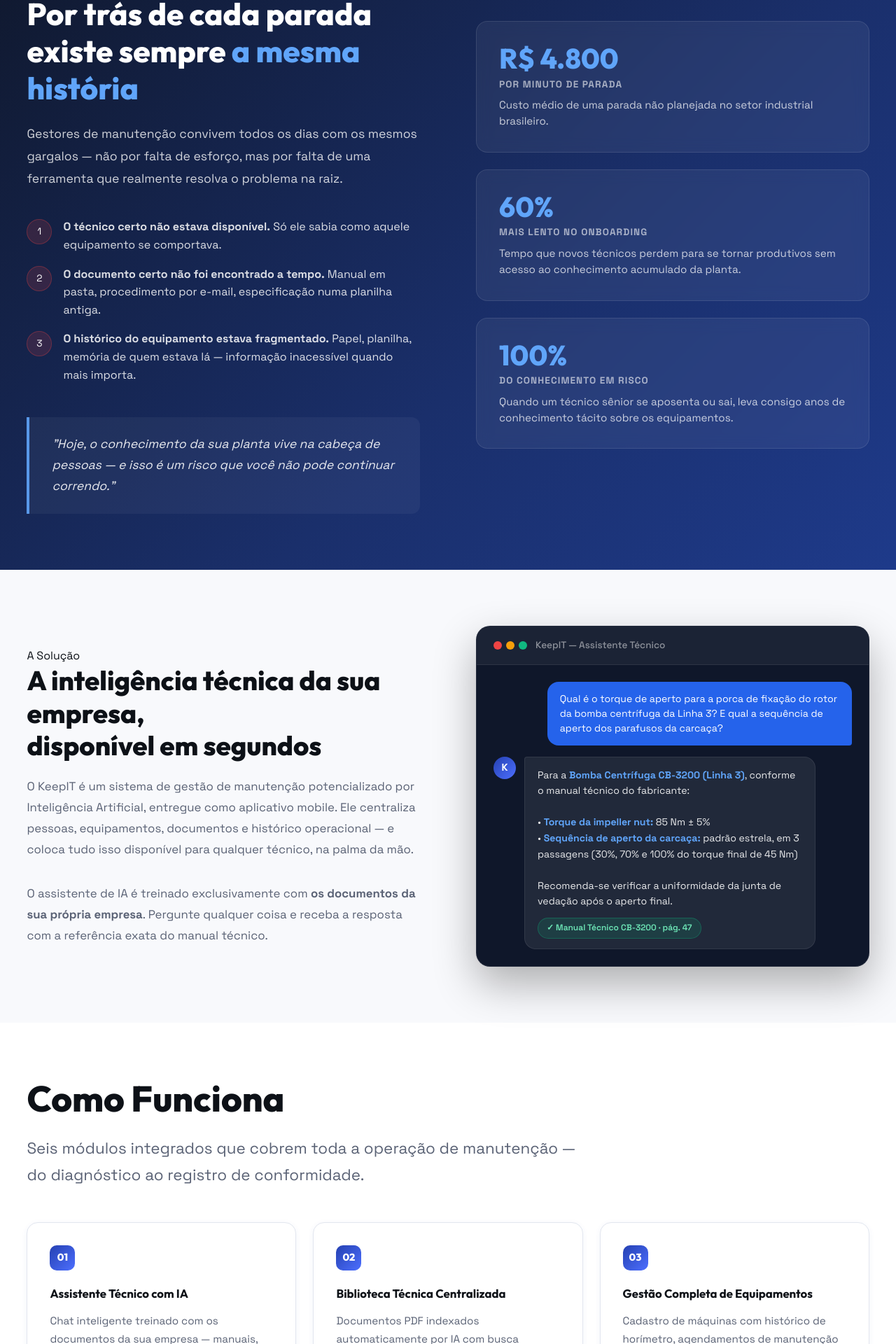
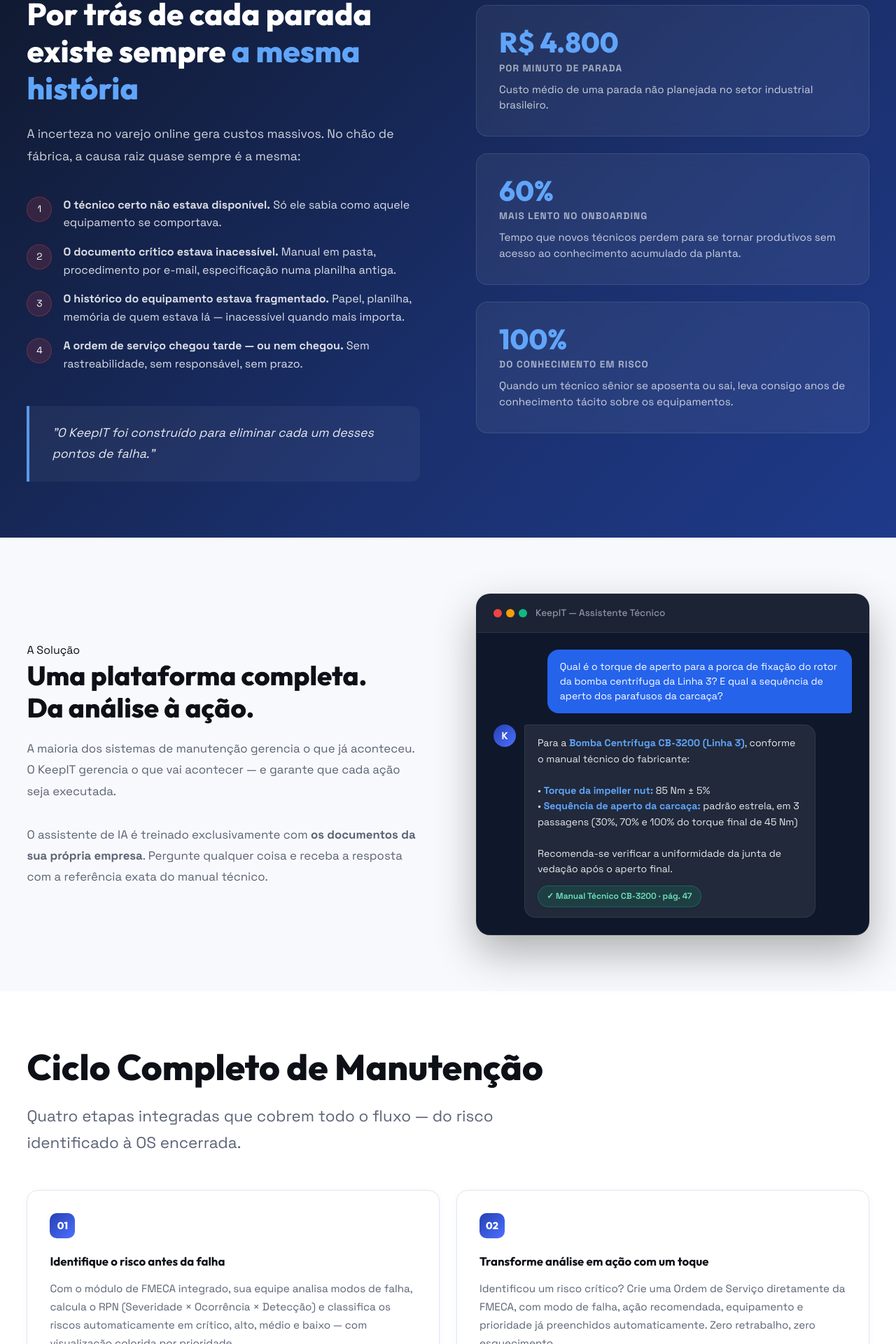
Before and after one commit to JoaoPauloTeles/softwareLabsX_site, a Next.js app: page /projetos/keepit in a window 1280 px wide. Shown: the part 874-2794 px from the top of the page at 70% size. Built offline with nearby package versions, Linux system fonts and the light colour scheme.

Commit message:
feat: update KeepIT page with full content — FMECA, OS cycle, modules table and new CTA

```diff
--- a/src/app/projetos/keepit/keepit.module.css
+++ b/src/app/projetos/keepit/keepit.module.css
@@ -343,7 +343,7 @@
 
 .featuresGrid {
   display: grid;
-  grid-template-columns: repeat(3, 1fr);
+  grid-template-columns: repeat(2, 1fr);
   gap: 1.5rem;
   margin-top: 3rem;
 }
--- a/src/app/projetos/keepit/page.tsx
+++ b/src/app/projetos/keepit/page.tsx
@@ -4,41 +4,45 @@
 import k from './keepit.module.css'
 
 export const metadata = {
-  title: 'KeepIT — IA para Manutenção Industrial | Software Labs X',
-  description: 'KeepIT centraliza documentos, equipamentos e histórico operacional em um app mobile com IA. Reduza paradas não planejadas e proteja o conhecimento da sua planta.',
+  title: 'KeepIT — Gestão de Manutenção com IA | Software Labs X',
+  description: 'KeepIT centraliza pessoas, equipamentos, documentos e histórico operacional em um app mobile com IA. Do diagnóstico à execução — tudo em um só lugar.',
 }
 
-const features = [
+const steps = [
   {
     num: '01',
-    title: 'Assistente Técnico com IA',
-    description: 'Chat inteligente treinado com os documentos da sua empresa — manuais, procedimentos, fichas técnicas. Qualquer técnico tem acesso instantâneo ao conhecimento acumulado da planta. Suporte a texto e imagem: fotografe um componente e pergunte o que está errado.',
+    title: 'Identifique o risco antes da falha',
+    description: 'Com o módulo de FMECA integrado, sua equipe analisa modos de falha, calcula o RPN (Severidade × Ocorrência × Detecção) e classifica os riscos automaticamente em crítico, alto, médio e baixo — com visualização colorida por prioridade.',
   },
   {
     num: '02',
-    title: 'Biblioteca Técnica Centralizada',
-    description: 'Documentos PDF indexados automaticamente por IA com busca semântica. Checklists extraídos automaticamente de procedimentos. Vinculação direta entre documentos e equipamentos via QR Code.',
+    title: 'Transforme análise em ação com um toque',
+    description: 'Identificou um risco crítico? Crie uma Ordem de Serviço diretamente da FMECA, com modo de falha, ação recomendada, equipamento e prioridade já preenchidos automaticamente. Zero retrabalho, zero esquecimento.',
   },
   {
     num: '03',
-    title: 'Gestão Completa de Equipamentos',
-    description: 'Cadastro de máquinas com histórico de horímetro, agendamentos de manutenção preventiva por horas ou dias, rastreamento de não-conformidades e histórico de inspeções. Tudo acessível por QR Code fixado no equipamento.',
+    title: 'Gerencie as ordens de serviço do início ao fim',
+    description: 'Acompanhe todas as OS por status — backlog, abertas, em andamento, concluídas e canceladas. Defina prazos, atribua responsáveis, receba notificações automáticas de OS vencidas ou prestes a vencer. Histórico completo de cada equipamento sempre disponível.',
   },
   {
     num: '04',
-    title: 'Checklists Digitais com Evidência',
-    description: 'Inspeções executadas no celular, com foto de evidência por item, histórico de sessões e exportação em PDF para auditorias. Funciona offline — os dados sincronizam automaticamente quando a conexão é restaurada.',
+    title: 'Consulte o assistente de IA treinado na sua documentação',
+    description: 'O chat de IA do KeepIT é treinado exclusivamente nos manuais, procedimentos e históricos da sua empresa. Perguntas técnicas respondidas em segundos — com a linguagem e os equipamentos da sua planta.',
   },
-  {
-    num: '05',
-    title: 'Analytics e Rastreabilidade Total',
-    description: 'Dashboard com conformidade por período e por equipamento, identificando os pontos críticos da planta. Trilha de auditoria completa de cada ação — quem fez, o que fez, quando fez.',
-  },
-  {
-    num: '06',
-    title: 'Gestão de Ocorrências',
-    description: 'Registro, acompanhamento e resolução de não-conformidades com atribuição de responsável, prazo e histórico de status. Nenhuma ocorrência cai no esquecimento.',
-  },
+]
+
+const modules = [
+  { name: 'Dashboard Operacional', desc: 'Visão imediata dos KPIs: OS abertas, em andamento, vencidas e FMECA críticos — na tela inicial' },
+  { name: 'Assistente de IA', desc: 'Chat treinado nos documentos da empresa, com suporte a texto e imagem' },
+  { name: 'Ordens de Serviço', desc: 'Criação, atribuição, acompanhamento e histórico completo de OS' },
+  { name: 'FMECA', desc: 'Análise de modos de falha com cálculo de RPN e geração de OS integrada' },
+  { name: 'Biblioteca Técnica', desc: 'Indexação automática de PDFs com busca semântica inteligente' },
+  { name: 'Equipamentos', desc: 'Cadastro completo com acesso por QR Code' },
+  { name: 'Agendamentos', desc: 'Manutenções preventivas com alertas automáticos de vencimento' },
+  { name: 'Checklists Digitais', desc: 'Inspeções móveis com evidência fotográfica e funcionamento offline' },
+  { name: 'Não-Conformidades', desc: 'Registro de ocorrências com responsabilização e histórico' },
+  { name: 'Analytics', desc: 'Painel gerencial com indicadores de uso, crescimento e conformidade' },
+  { name: 'Exportação', desc: 'Geração de relatórios em PDF e exportação CSV para integração com outros sistemas' },
 ]
 
 const results = [
@@ -50,9 +54,9 @@
 
 const forWho = [
   { icon: '🏭', title: 'Porte da Equipe', desc: 'Indústrias com 10 a 500 técnicos de manutenção' },
-  { icon: '⚡', title: 'Complexidade Operacional', desc: 'Plantas com múltiplas linhas e equipamentos críticos' },
-  { icon: '📄', title: 'Maturidade Digital', desc: 'Empresas que ainda dependem de papel ou planilhas' },
-  { icon: '🔍', title: 'Conformidade', desc: 'Operações que precisam comprovar conformidade para auditorias ISO, NR-12 ou clientes' },
+  { icon: '⚡', title: 'Complexidade Operacional', desc: 'Múltiplas linhas de produção e equipamentos críticos' },
+  { icon: '📄', title: 'Conformidade Regulatória', desc: 'Operações que precisam comprovar conformidade para auditorias ISO, NR-12 ou clientes' },
+  { icon: '🔍', title: 'Setores Atendidos', desc: 'Manufatura, alimentos e bebidas, papel e celulose, químico, automotivo, utilidades e facilities' },
 ]
 
 const differentials = [
@@ -66,19 +70,19 @@
 
 const included = [
   { icon: '⚙️', text: 'Configuração inicial e importação de documentos' },
+  { icon: '🤖', text: 'Assistente de IA configurado com seus documentos em menos de 48h' },
   { icon: '👥', text: 'Treinamento da equipe (presencial ou remoto)' },
   { icon: '💬', text: 'Suporte dedicado incluso' },
   { icon: '🔄', text: 'Atualizações contínuas da plataforma' },
-  { icon: '🎨', text: 'Identidade visual customizada com logo e cores da sua empresa' },
 ]
 
 const comparison = [
   { feature: 'IA treinada nos seus documentos', keepit: true, planilha: false, cmms: false },
   { feature: 'App mobile nativo (iOS + Android)', keepit: true, planilha: false, cmms: 'partial' },
+  { feature: 'FMECA com geração de OS integrada', keepit: true, planilha: false, cmms: false },
   { feature: 'Funciona offline', keepit: true, planilha: true, cmms: false },
   { feature: 'Implementação em dias, não meses', keepit: true, planilha: true, cmms: false },
   { feature: 'White-label com sua identidade visual', keepit: true, planilha: null, cmms: false },
-  { feature: 'Custo acessível para médias empresas', keepit: true, planilha: true, cmms: false },
 ]
 
 function CheckIcon({ value }: { value: boolean | string | null }) {
@@ -102,18 +106,18 @@
           </Link>
           <div className={styles.headerContent}>
             <div className={styles.headerText}>
-              <span className={styles.category}>Mobile App + IA Industrial</span>
+              <span className={styles.category}>Gestão de Manutenção · IA · Mobile App</span>
               <h1 className={styles.title}>KeepIT</h1>
               <p className={styles.subtitle}>
-                O conhecimento da sua planta não pode depender da memória de ninguém.
-                KeepIT coloca toda a inteligência técnica da sua empresa na palma da mão —
-                disponível para qualquer técnico, a qualquer momento.
+                Do diagnóstico à execução. Tudo em um só lugar.
+                A inteligência técnica da sua planta não pode depender da memória de ninguém —
+                nem ficar presa em planilhas, grupos de WhatsApp ou arquivos espalhados.
               </p>
             </div>
             <div className={styles.headerImage}>
               <Image
                 src="/images/projects/Industrial App Image.jpg"
-                alt="KeepIT — Inteligência Artificial para Manutenção Industrial"
+                alt="KeepIT — Gestão de Manutenção com Inteligência Artificial"
                 width={600}
                 height={400}
                 style={{ width: '100%', height: 'auto' }}
@@ -151,9 +155,7 @@
                 <span className={k.problemHighlight}>a mesma história</span>
               </h2>
               <p className={k.problemBody}>
-                Gestores de manutenção convivem todos os dias com os mesmos gargalos —
-                não por falta de esforço, mas por falta de uma ferramenta que realmente
-                resolva o problema na raiz.
+                A incerteza no varejo online gera custos massivos. No chão de fábrica, a causa raiz quase sempre é a mesma:
               </p>
               <div className={k.problemSymptoms}>
                 <div className={k.symptomItem}>
@@ -166,7 +168,7 @@
                 <div className={k.symptomItem}>
                   <div className={k.symptomIcon}>2</div>
                   <p className={k.symptomText}>
-                    <strong style={{ color: 'white' }}>O documento certo não foi encontrado a tempo.</strong>{' '}
+                    <strong style={{ color: 'white' }}>O documento crítico estava inacessível.</strong>{' '}
                     Manual em pasta, procedimento por e-mail, especificação numa planilha antiga.
                   </p>
                 </div>
@@ -174,12 +176,19 @@
                   <div className={k.symptomIcon}>3</div>
                   <p className={k.symptomText}>
                     <strong style={{ color: 'white' }}>O histórico do equipamento estava fragmentado.</strong>{' '}
-                    Papel, planilha, memória de quem estava lá — informação inacessível quando mais importa.
+                    Papel, planilha, memória de quem estava lá — inacessível quando mais importa.
+                  </p>
+                </div>
+                <div className={k.symptomItem}>
+                  <div className={k.symptomIcon}>4</div>
+                  <p className={k.symptomText}>
+                    <strong style={{ color: 'white' }}>A ordem de serviço chegou tarde — ou nem chegou.</strong>{' '}
+                    Sem rastreabilidade, sem responsável, sem prazo.
                   </p>
                 </div>
               </div>
               <blockquote className={k.problemQuote}>
-                "Hoje, o conhecimento da sua planta vive na cabeça de pessoas — e isso é um risco que você não pode continuar correndo."
+                "O KeepIT foi construído para eliminar cada um desses pontos de falha."
               </blockquote>
             </div>
             <div className={k.problemStats}>
@@ -210,13 +219,12 @@
             <div className={k.aiShowcaseText}>
               <span className="solutionLabel">A Solução</span>
               <h2 className={k.aiShowcaseHeadline}>
-                A inteligência técnica da sua empresa,<br />
-                disponível em segundos
+                Uma plataforma completa.<br />
+                Da análise à ação.
               </h2>
               <p className={k.aiShowcaseBody}>
-                O KeepIT é um sistema de gestão de manutenção potencializado por Inteligência Artificial,
-                entregue como aplicativo mobile. Ele centraliza pessoas, equipamentos, documentos e
-                histórico operacional — e coloca tudo isso disponível para qualquer técnico, na palma da mão.
+                A maioria dos sistemas de manutenção gerencia o que já aconteceu.
+                O KeepIT gerencia o que vai acontecer — e garante que cada ação seja executada.
               </p>
               <p className={k.aiShowcaseBody} style={{ marginBottom: 0 }}>
                 O assistente de IA é treinado exclusivamente com <strong>os documentos da sua própria empresa</strong>.
@@ -259,22 +267,48 @@
         </div>
       </section>
 
-      {/* ===== COMO FUNCIONA ===== */}
+      {/* ===== CICLO COMPLETO ===== */}
       <section className={k.featuresSection}>
         <div className="container">
-          <h2 className={styles.sectionTitle}>Como Funciona</h2>
+          <h2 className={styles.sectionTitle}>Ciclo Completo de Manutenção</h2>
           <p className={styles.sectionText}>
-            Seis módulos integrados que cobrem toda a operação de manutenção — do diagnóstico ao registro de conformidade.
+            Quatro etapas integradas que cobrem todo o fluxo — do risco identificado à OS encerrada.
           </p>
           <div className={k.featuresGrid}>
-            {features.map((f) => (
-              <div key={f.num} className={k.featureCard}>
-                <div className={k.featureNumber}>{f.num}</div>
-                <h3 className={k.featureTitle}>{f.title}</h3>
-                <p className={k.featureDesc}>{f.description}</p>
+            {steps.map((s) => (
+              <div key={s.num} className={k.featureCard}>
+                <div className={k.featureNumber}>{s.num}</div>
+                <h3 className={k.featureTitle}>{s.title}</h3>
+                <p className={k.featureDesc}>{s.description}</p>
               </div>
             ))}
           </div>
+        </div>
+      </section>
+
+      {/* ===== MÓDULOS ===== */}
+      <section className={k.comparisonSection}>
+        <div className="container">
+          <h2 className={styles.sectionTitle}>Todos os Módulos da Plataforma</h2>
+          <p className={styles.sectionText}>
+            Uma solução completa — sem precisar de ferramentas externas ou integrações complexas.
+          </p>
+          <table className={k.comparisonTable} style={{ marginTop: '3rem' }}>
+            <thead>
+              <tr>
+                <th className={k.thKeepIt} style={{ textAlign: 'left', width: '30%' }}>Módulo</th>
+                <th className={k.thKeepIt} style={{ textAlign: 'left' }}>O que faz</th>
+              </tr>
+            </thead>
+            <tbody>
+              {modules.map((m) => (
+                <tr key={m.name}>
+                  <td className={k.featureRowLabel} style={{ fontWeight: 700, color: 'var(--text-primary)' }}>{m.name}</td>
+                  <td style={{ color: 'var(--text-muted)', fontSize: '0.95rem' }}>{m.desc}</td>
+                </tr>
+              ))}
+            </tbody>
+          </table>
         </div>
       </section>
 
@@ -294,6 +328,9 @@
               </div>
             ))}
           </div>
+          <div style={{ marginTop: '2rem', textAlign: 'center', opacity: 0.65, fontSize: '0.9rem' }}>
+            Conformidade com ISO, NR-12 e demais requisitos regulatórios
+          </div>
         </div>
       </section>
 
@@ -302,7 +339,8 @@
         <div className="container">
           <h2 className={styles.sectionTitle}>Para Quem é o KeepIT</h2>
           <p className={styles.sectionText}>
-            Desenvolvido para indústrias que entendem que a manutenção é o coração da operação.
+            Desenhado para indústrias com 10 a 500 técnicos de manutenção, múltiplas linhas de produção
+            e necessidade de reduzir a dependência do conhecimento individual.
           </p>
           <div className={k.forWhoGrid}>
             {forWho.map((f) => (
@@ -319,7 +357,7 @@
       </section>
 
       {/* ===== COMPARATIVO ===== */}
-      <section className={k.comparisonSection}>
+      <section style={{ padding: '5rem 0', background: 'var(--background)' }}>
         <div className="container">
           <h2 className={styles.sectionTitle}>Diferenciais Competitivos</h2>
           <p className={styles.sectionText}>
@@ -351,12 +389,12 @@
       {/* ===== PROPOSTA COMERCIAL ===== */}
       <section className={k.proposalSection}>
         <div className="container">
-          <h2 className={styles.sectionTitle}>Proposta Comercial</h2>
+          <h2 className={styles.sectionTitle}>Implementação em Dias, Não em Meses</h2>
           <p className={styles.sectionText}>
-            Simples, transparente e sem burocracia.
+            Assinatura mensal por empresa, com planos escalonados por número de usuários ativos.
+            Inclui configuração, treinamento, suporte contínuo e todas as atualizações — sem custos de implantação surpresa.
           </p>
           <div className={k.proposalGrid}>
-            {/* Card de preço */}
             <div className={k.proposalCard}>
               <h3>Assinatura Simples e Flexível</h3>
               <p>Mensal por empresa, com valores escalonados por número de usuários ativos. Sem surpresas, sem letras miúdas.</p>
@@ -380,7 +418,6 @@
               </div>
             </div>
 
-            {/* Diferenciais */}
             <div>
               <h3 className={k.differentialsTitle}>Por que escolher o KeepIT?</h3>
               <p className={k.differentialsSubtitle}>
@@ -408,12 +445,12 @@
               Demonstração gratuita · 30 minutos
             </span>
             <h2 className={k.ctaHeadline}>
-              Leve a IA para dentro<br />da sua manutenção.
+              Veja o KeepIT funcionando<br />com os seus documentos.
             </h2>
             <p className={k.ctaSubtitle}>
-              Uma demonstração de 30 minutos é suficiente para mostrar como o KeepIT
-              funcionaria com os documentos e equipamentos da sua planta.
-              Sem complexidade. Sem burocracia.
+              Agende uma demonstração gratuita de 30 minutos e veja como o KeepIT
+              se comporta com os manuais, procedimentos e equipamentos reais da sua operação.
+              Sem compromisso. Sem apresentação genérica. Com os seus dados.
             </p>
             <div className={k.ctaActions}>
               <Link href="/contato" className={k.btnCtaPrimary}>
@@ -433,15 +470,15 @@
               </div>
               <div className={k.ctaTrustItem}>
                 <svg width="16" height="16" viewBox="0 0 24 24" fill="none" stroke="currentColor" strokeWidth="2"><path d="M9 12l2 2 4-4m6 2a9 9 0 11-18 0 9 9 0 0118 0z"/></svg>
-                Sem contrato de longo prazo
+                IA configurada em menos de 48h
               </div>
               <div className={k.ctaTrustItem}>
                 <svg width="16" height="16" viewBox="0 0 24 24" fill="none" stroke="currentColor" strokeWidth="2"><path d="M9 12l2 2 4-4m6 2a9 9 0 11-18 0 9 9 0 0118 0z"/></svg>
-                Resultado visível em 30 dias
+                Sem apresentação genérica
               </div>
               <div className={k.ctaTrustItem}>
                 <svg width="16" height="16" viewBox="0 0 24 24" fill="none" stroke="currentColor" strokeWidth="2"><path d="M9 12l2 2 4-4m6 2a9 9 0 11-18 0 9 9 0 0118 0z"/></svg>
-                Desenvolvido por SoftwareLabsX
+                Com os seus dados reais
               </div>
             </div>
           </div>
```
